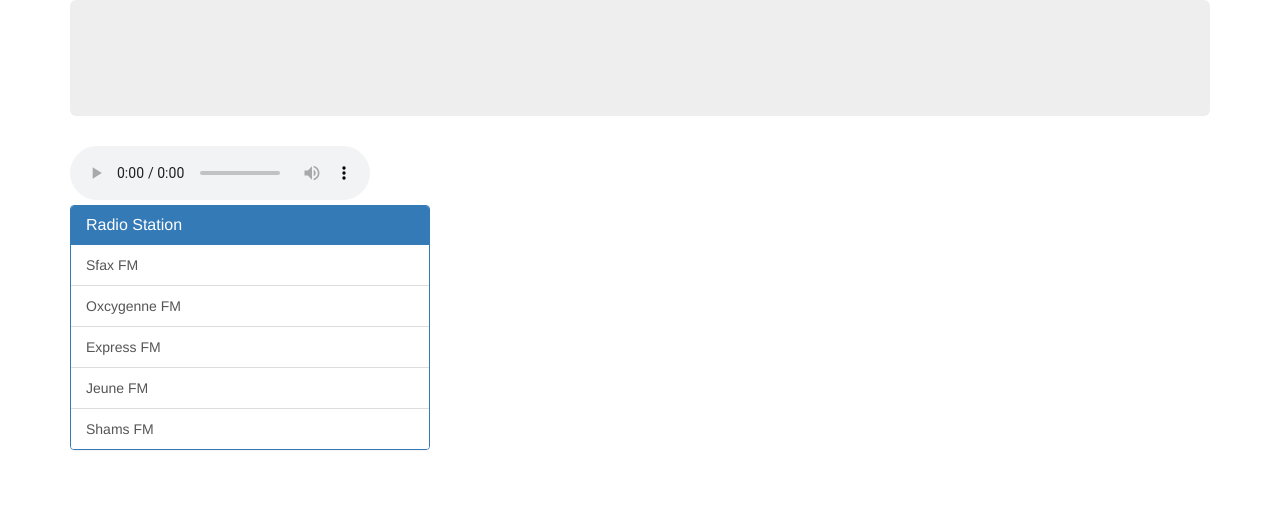
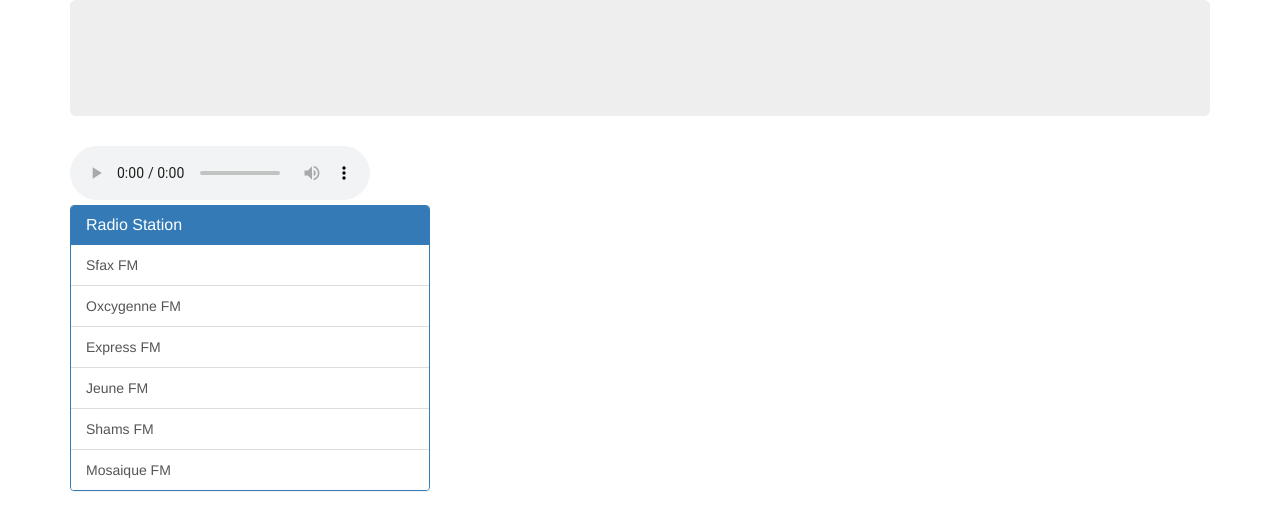
Before and after one commit to firchatn/radio.tn, a plain HTML site: page index.html in a window 1280 px wide. Drawn offline with nearby package versions, Linux system fonts and the light colour scheme.

Commit message:
add mosaique fm

```diff
--- a/index.html
+++ b/index.html
@@ -45,6 +45,7 @@
 </audio>
 
 
+
     <div class="row">
         <div class="col-md-4">
             <div class="panel panel-primary">
@@ -58,6 +59,7 @@
                     <a href="#" value="Express FM" data-value="http://expressfm.ice.infomaniak.ch/expressfm-64.mp3" class="list-group-item">Express FM</a>
                     <a href="#" data-value="" class="list-group-item">Jeune FM</a>
                     <a href="#" data-value="http://146.0.72.96:8200/;ShamFMoui9.mp3" class="list-group-item">Shams FM</a>
+                    <a href="#" value="Mosaique FM" data-value="http://radio.mosaiquefm.net:8000/mosalive" class="list-group-item">Mosaique FM</a>
                 </ul>
             </div>
         </div>
```
